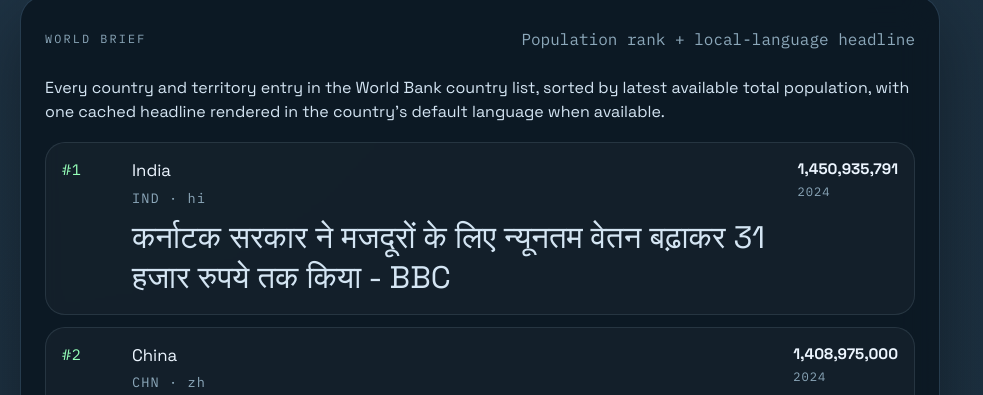
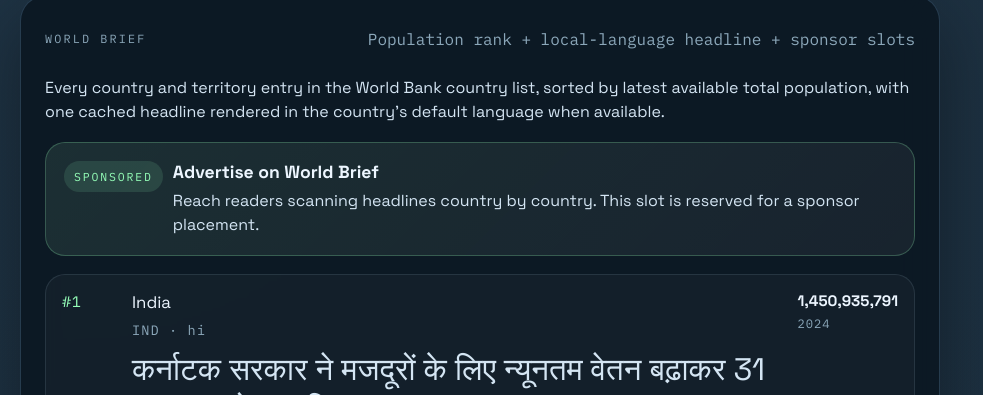
Before and after one commit to ancientpagoda-rgb/world-brief, a plain HTML site: page index.html in a window 1280 px wide. Shown: the part 187-582 px from the top of the page, without its empty margins (0-983 px from the left). Drawn offline with Linux system fonts and the light colour scheme.

Commit message:
Add sponsor placements to world brief

```diff
--- a/app.js
+++ b/app.js
@@ -1,5 +1,6 @@
 const populationFormatter = new Intl.NumberFormat("en-US");
 const DATA_URL = "./world-brief-data.json";
+const AD_INTERVAL = 12;
 
 function escapeHtml(value) {
   return String(value)
@@ -12,10 +13,10 @@
 
 function renderCountries(countries) {
   const root = document.querySelector("#country-list");
+  const items = [];
 
-  root.innerHTML = countries
-    .map(
-      (item, index) => `
+  countries.forEach((item, index) => {
+    items.push(`
         <article class="country-row">
           <div class="country-rank">#${index + 1}</div>
           <div>
@@ -28,9 +29,27 @@
             <span>${escapeHtml(item.year)}</span>
           </div>
         </article>
-      `,
-    )
-    .join("");
+      `);
+
+    if ((index + 1) % AD_INTERVAL === 0 && index + 1 < countries.length) {
+      items.push(`
+        <article class="country-row country-row-ad">
+          <div class="ad-card" aria-label="Sponsored placement">
+            <span class="ad-label">Sponsored</span>
+            <div>
+              <p class="ad-title">In-feed ad slot</p>
+              <p class="ad-copy">
+                Sponsor placement inserted between country briefings. Replace this with AdSense,
+                affiliate creative, or direct-sold campaign copy later.
+              </p>
+            </div>
+          </div>
+        </article>
+      `);
+    }
+  });
+
+  root.innerHTML = items.join("");
 }
 
 function renderLoading() {
--- a/index.html
+++ b/index.html
@@ -27,13 +27,23 @@
         <section class="panel panel-feed">
           <div class="panel-heading">
             <p class="eyebrow">World Brief</p>
-            <span class="muted">Population rank + local-language headline</span>
+            <span class="muted">Population rank + local-language headline + sponsor slots</span>
           </div>
           <p class="panel-note">
             Every country and territory entry in the World Bank country list, sorted by latest
             available total population, with one cached headline rendered in the country's default
             language when available.
           </p>
+          <aside class="ad-banner" aria-label="Sponsored placement">
+            <span class="ad-label">Sponsored</span>
+            <div>
+              <p class="ad-title">Advertise on World Brief</p>
+              <p class="ad-copy">
+                Reach readers scanning headlines country by country. This slot is reserved for a
+                sponsor placement.
+              </p>
+            </div>
+          </aside>
           <div id="country-list" class="country-list" aria-live="polite"></div>
         </section>
       </main>
--- a/styles.css
+++ b/styles.css
@@ -95,6 +95,56 @@
   line-height: 1.5;
 }
 
+.ad-banner,
+.ad-card {
+  display: grid;
+  gap: 10px;
+  border: 1px solid rgba(149, 255, 184, 0.24);
+  background:
+    linear-gradient(135deg, rgba(149, 255, 184, 0.08), rgba(255, 255, 255, 0.03)),
+    rgba(255, 255, 255, 0.02);
+  border-radius: 20px;
+}
+
+.ad-banner {
+  grid-template-columns: auto 1fr;
+  align-items: start;
+  padding: 18px;
+  margin: 0 0 18px;
+}
+
+.ad-card {
+  padding: 18px;
+}
+
+.ad-label {
+  display: inline-flex;
+  align-items: center;
+  justify-content: center;
+  min-width: 88px;
+  padding: 8px 10px;
+  border-radius: 999px;
+  background: rgba(149, 255, 184, 0.12);
+  color: var(--accent);
+  font-family: "IBM Plex Mono", monospace;
+  font-size: 0.72rem;
+  text-transform: uppercase;
+  letter-spacing: 0.16em;
+}
+
+.ad-title {
+  margin: 0;
+  font-size: 1.1rem;
+  font-weight: 700;
+  color: var(--text);
+}
+
+.ad-copy {
+  margin: 6px 0 0;
+  color: #d4e5f3;
+  line-height: 1.5;
+}
+
 .panel-heading {
   display: flex;
   justify-content: space-between;
@@ -165,6 +215,10 @@
   letter-spacing: 0.08em;
 }
 
+.country-row-ad {
+  grid-template-columns: 1fr;
+}
+
 .dashboard-grid-simple {
   max-width: 920px;
 }
```
